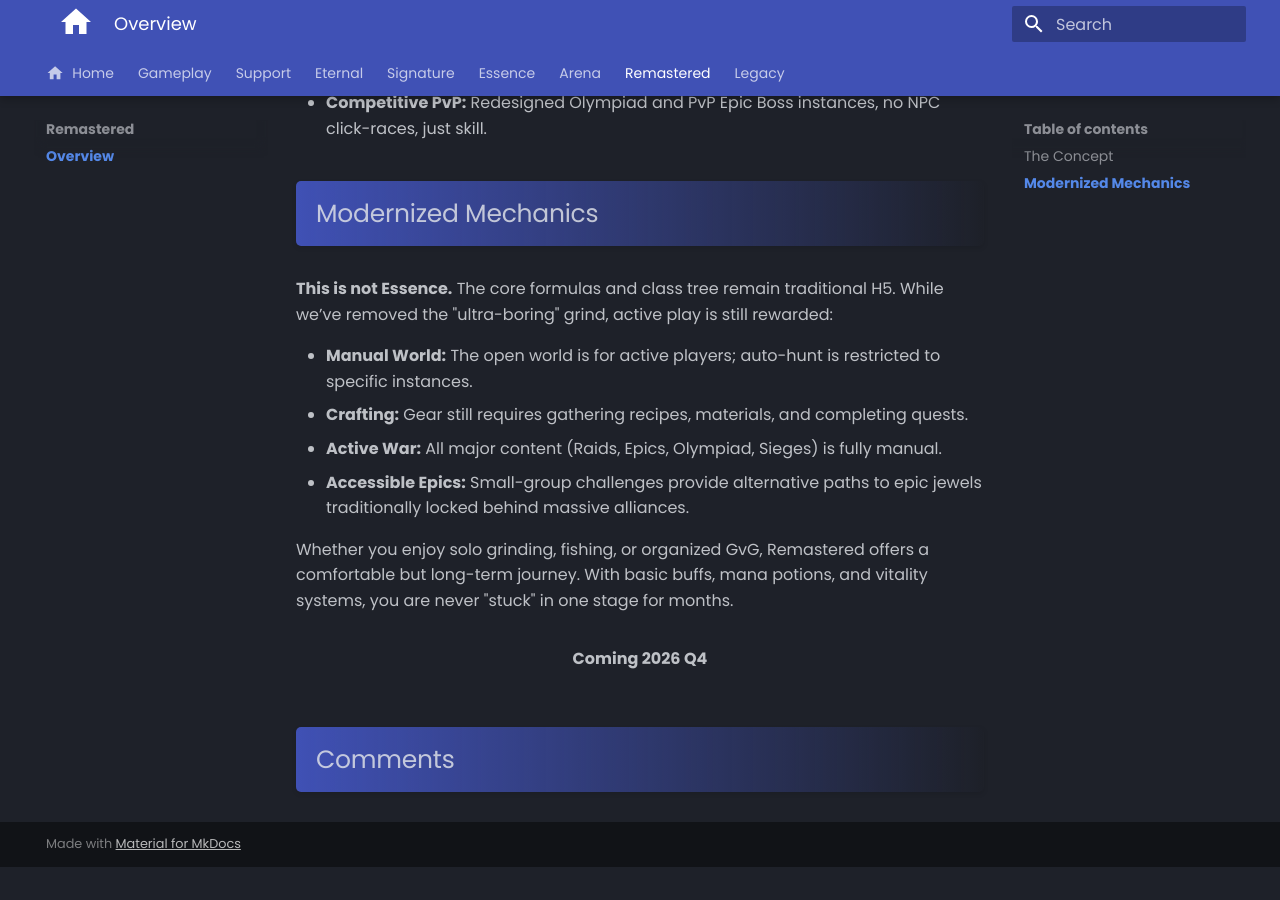
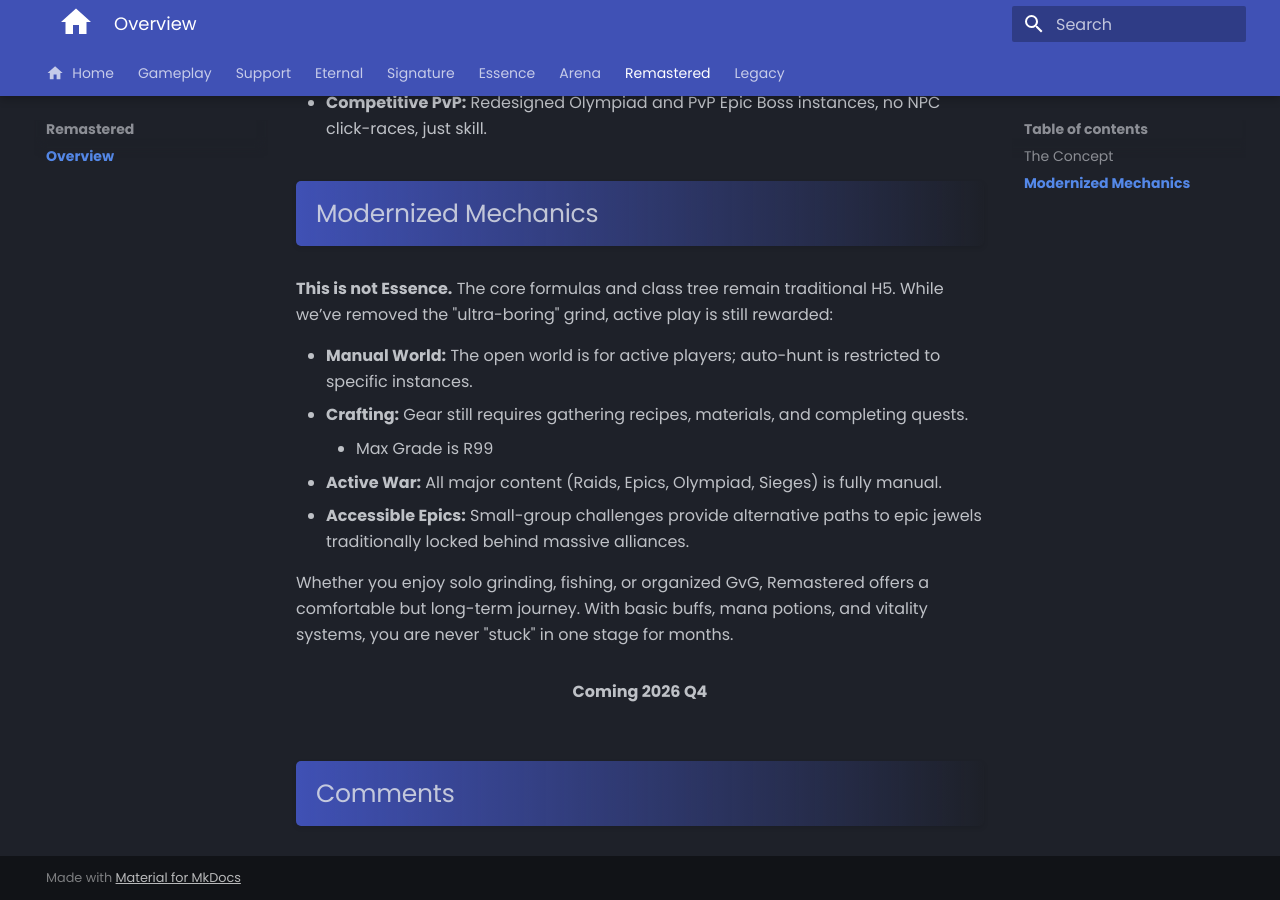
Before and after one commit to tab1-web/faq, an MkDocs documentation site: the page built from docs/remastered/overview.md, in a window 1280 px wide and 900 px high, scrolled down 697 px. Built offline with MkDocs 1.6.1 and Material for MkDocs 9.7.7, drawn with Linux system fonts in a browser that asks for light colours; some web fonts are replaced; comment, search, counter and statistics services are not loaded; before the commit the page ends 1564 px from its top, so only the background shows below that.

Commit message:
adding max grade to remaster

```diff
--- a/docs/remastered/overview.md
+++ b/docs/remastered/overview.md
@@ -20,6 +20,7 @@ Remastered follows a **Progressive Chapter System** (one chapter per month), evo
 
 - **Manual World:** The open world is for active players; auto-hunt is restricted to specific instances.
 - **Crafting:** Gear still requires gathering recipes, materials, and completing quests.
+    - Max Grade is R99
 - **Active War:** All major content (Raids, Epics, Olympiad, Sieges) is fully manual.
 - **Accessible Epics:** Small-group challenges provide alternative paths to epic jewels traditionally locked behind massive alliances.
 
```
